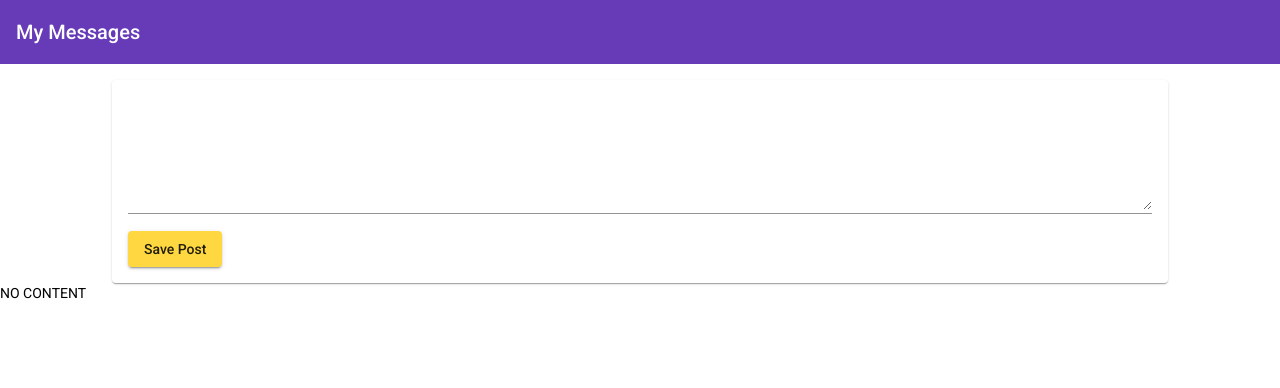
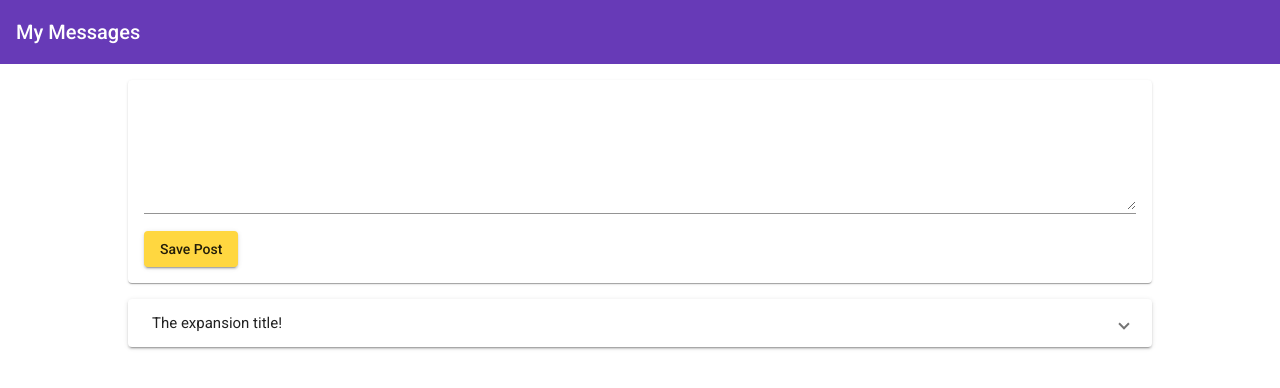
Before and after one commit to Arjun01/mean-course, an Angular app: page / in a window 1280 px wide. Shown: the top 388 px of the page. Built offline with nearby package versions, Linux system fonts and the light colour scheme.

Commit message:
Material design added part-2

```diff
--- a/src/app/app.component.css
+++ b/src/app/app.component.css
@@ -1,3 +1,5 @@
 main {
-  margin-top: 1rem;
+  margin: 1rem auto;
+  width: 80%;
+
 }
--- a/src/app/app.component.html
+++ b/src/app/app.component.html
@@ -1,4 +1,5 @@
 <app-header></app-header>
 <main>
   <app-post-create> </app-post-create>
+  <app-post-list></app-post-list>
 </main>
--- a/src/app/posts/post-create/post-create.component.css
+++ b/src/app/posts/post-create/post-create.component.css
@@ -1,7 +1,4 @@
-mat-card{
-  width: 80%;
-  margin: auto;
-}
+
 mat-form-field,
 textarea{
   width:100%
--- a/src/app/posts/post-create/post-create.component.html
+++ b/src/app/posts/post-create/post-create.component.html
@@ -7,5 +7,3 @@
   color="accent"
    (click) = "onAddPost()">Save Post</button>
 </mat-card>
-
-<p>{{newPost}}</p>
--- /dev/null
+++ b/src/app/posts/post-list/post-list.component.css
@@ -0,0 +1,4 @@
+:host{
+  display:block;
+  margin-top: 1rem;
+}
--- /dev/null
+++ b/src/app/posts/post-list/post-list.component.html
@@ -0,0 +1,8 @@
+<mat-accordion>
+  <mat-expansion-panel>
+    <mat-expansion-panel-header>
+      The expansion title!
+    </mat-expansion-panel-header>
+    <p>This is the data of expansion panel!</p>
+  </mat-expansion-panel>
+</mat-accordion>
--- /dev/null
+++ b/src/app/posts/post-list/post-list.component.ts
@@ -0,0 +1,15 @@
+import { Component } from '@angular/core';
+@Component({
+  selector: 'app-post-list',
+  templateUrl: './post-list.component.html',
+  styleUrls:['./post-list.component.css']
+
+})
+export class PostListComponent{
+  posts = [
+    {title:"First post", content:"This is the content of the post one!"},
+    {title:"Second post", content:"This is the content of the post two!"},
+    {title:"Third post", content:"This is the content of the post three!"},
+    {title:"Fourth post", content:"This is the content of the post four!"},
+  ]
+}
```
Also changed, not shown: src/app/app.module.ts (+6 -2 lines).
